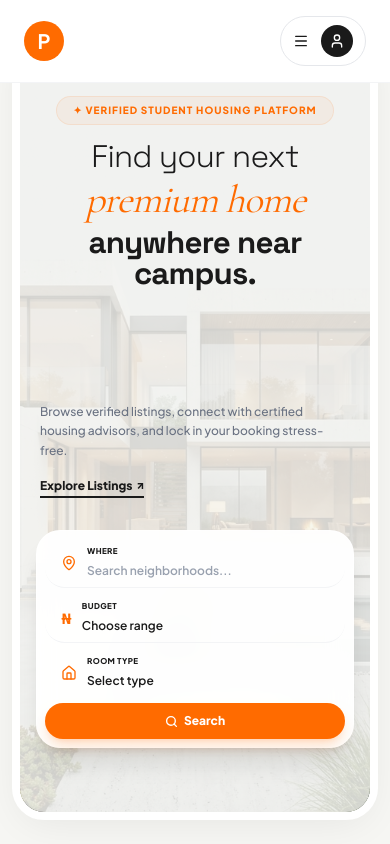
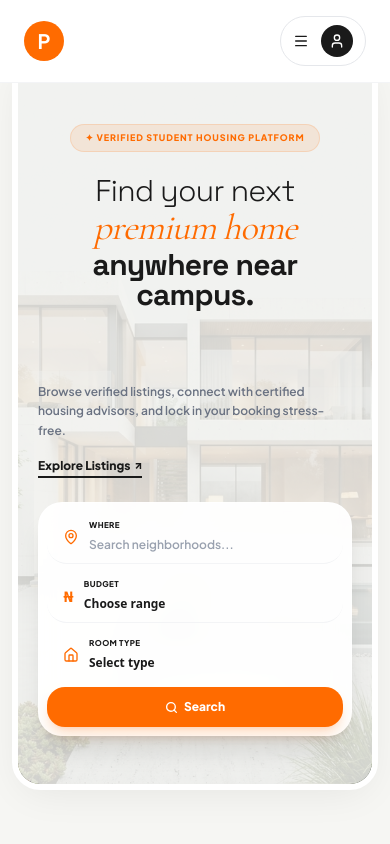
Before and after one commit to muwagunprecious/prof-consult-, a Next.js app: page / in a window 390 px wide. Shown: the top 844 px of the page. Built offline with nearby package versions, Linux system fonts and the light colour scheme; no server answers; the database is empty.

Commit message:
feat: enhance hero layout responsiveness with Tailwind font sizes and responsive card boundaries

```diff
--- a/src/components/sections/Hero.tsx
+++ b/src/components/sections/Hero.tsx
@@ -6,11 +6,11 @@ import Link from "next/link";
 
 const Hero = () => {
   return (
-    <section className="relative bg-[#F6F6F3] p-3 sm:p-6 md:p-8 min-h-screen flex items-center justify-center">
+    <section className="relative bg-[#F6F6F3] p-3 sm:p-5 md:p-8 min-h-screen flex items-center justify-center">
 
       {/* Outer framed container with the house image as the background */}
       <div
-        className="relative w-full max-w-7xl bg-[#F6F6F3] rounded-[32px] sm:rounded-[48px] border-[8px] sm:border-[20px] border-white shadow-premium overflow-hidden px-4 sm:px-8 md:px-12 pt-16 pb-16 md:pb-20 flex flex-col items-center justify-between min-h-[85vh]"
+        className="relative w-full max-w-7xl bg-[#F6F6F3] rounded-[28px] sm:rounded-[40px] md:rounded-[48px] border-[6px] sm:border-[12px] md:border-[20px] border-white shadow-premium overflow-hidden px-4 sm:px-6 md:px-12 pt-16 pb-12 md:pb-16 flex flex-col items-center justify-between min-h-[80vh] sm:min-h-[85vh]"
         style={{
           backgroundImage: "url('/modern_villa.png')",
           backgroundSize: "cover",
@@ -21,32 +21,33 @@ const Hero = () => {
         <div className="absolute inset-0 bg-[#F6F6F3]/85 sm:bg-[#F6F6F3]/80 z-0" />
 
         {/* 1. Top Badges & Tagline */}
-        <div className="relative z-10 flex flex-col items-center mb-4">
+        <div className="relative z-10 flex flex-col items-center mb-6">
           <motion.span
             initial={{ opacity: 0, y: -10 }}
             animate={{ opacity: 1, y: 0 }}
-            className="text-[10px] font-black uppercase tracking-widest text-[#FF6B00] bg-brand-orange/5 px-4 py-1.5 rounded-full border border-brand-orange/10"
+            className="text-[9px] sm:text-[10px] font-black uppercase tracking-widest text-[#FF6B00] bg-[#FF6B00]/10 px-3.5 py-1.5 rounded-full border border-[#FF6B00]/15"
           >
             ✦ Verified Student Housing Platform
           </motion.span>
         </div>
 
         {/* 2. Central Title Typographic Layout (Space Grotesk & Cormorant Garamond) */}
-        <div className="relative w-full text-center z-10 flex flex-col items-center mb-16">
+        {/* Use clamped responsive font sizing to ensure beautiful scaling on mobile, tablet, and widescreen */}
+        <div className="relative w-full text-center z-10 flex flex-col items-center mb-10 max-w-5xl px-2">
           <motion.h1
-            initial={{ opacity: 0, y: 25 }}
+            initial={{ opacity: 0, y: 20 }}
             animate={{ opacity: 1, y: 0 }}
             transition={{ duration: 0.8 }}
-            className="text-[8vw] sm:text-[5vw] font-stylish-sans font-light tracking-tight text-brand-charcoal leading-none mb-2 select-none"
+            className="text-3xl sm:text-5xl md:text-6xl lg:text-7xl font-stylish-sans font-light tracking-tight text-brand-charcoal leading-none mb-1 sm:mb-2 select-none"
           >
             Find your next
           </motion.h1>
 
           <motion.h1
-            initial={{ opacity: 0, x: -30 }}
+            initial={{ opacity: 0, x: -20 }}
             animate={{ opacity: 1, x: 0 }}
-            transition={{ duration: 0.9, delay: 0.15 }}
-            className="text-[10vw] sm:text-[5.5vw] font-editorial italic tracking-tight text-[#FF6B00] leading-none mb-2 sm:pl-[15%] select-none"
+            transition={{ duration: 0.9, delay: 0.1 }}
+            className="text-4xl sm:text-6xl md:text-7xl lg:text-8xl font-editorial italic tracking-tight text-[#FF6B00] leading-none mb-1 sm:mb-2 sm:pl-[20%] select-none"
           >
             premium home
           </motion.h1>
@@ -54,21 +55,21 @@ const Hero = () => {
           <motion.h1
             initial={{ opacity: 0, y: 20 }}
             animate={{ opacity: 1, y: 0 }}
-            transition={{ duration: 0.8, delay: 0.3 }}
-            className="text-[8vw] sm:text-[4.5vw] font-stylish-sans font-bold tracking-tight text-[#1A1A1A] leading-none select-none"
+            transition={{ duration: 0.8, delay: 0.2 }}
+            className="text-3xl sm:text-5xl md:text-6xl lg:text-7xl font-stylish-sans font-bold tracking-tight text-brand-charcoal leading-none select-none"
           >
             anywhere near campus.
           </motion.h1>
         </div>
 
-        {/* 3. Floating Stats Cards - Positioned dynamically on the left/right sides overlaying the background */}
-        <div className="absolute inset-0 pointer-events-none z-10 hidden lg:block">
+        {/* 3. Floating Stats Cards - Only visible on wide viewports (xl+) to prevent clashing/overlapping with title text */}
+        <div className="absolute inset-0 pointer-events-none z-10 hidden xl:block">
           {/* Floating Card: Trust Stats (Left) */}
           <motion.div
             initial={{ opacity: 0, x: -30 }}
             animate={{ opacity: 1, x: 0 }}
-            transition={{ duration: 0.8, delay: 0.5 }}
-            className="absolute left-16 top-1/2 -translate-y-1/2 bg-white/95 backdrop-blur-md px-5 py-4 rounded-[20px] shadow-xl border border-white/40 flex-col gap-1 w-52 text-left pointer-events-auto"
+            transition={{ duration: 0.8, delay: 0.4 }}
+            className="absolute left-10 lg:left-16 top-1/2 -translate-y-1/2 bg-white/95 backdrop-blur-md px-5 py-4 rounded-[20px] shadow-xl border border-white/40 flex-col gap-1 w-52 text-left pointer-events-auto"
           >
             <span className="text-2xl font-black text-[#1A1A1A]">+1,200</span>
             <span className="text-[10px] text-gray-500 font-medium leading-relaxed">
@@ -85,8 +86,8 @@ const Hero = () => {
           <motion.div
             initial={{ opacity: 0, x: 30 }}
             animate={{ opacity: 1, x: 0 }}
-            transition={{ duration: 0.8, delay: 0.6 }}
-            className="absolute right-16 top-1/2 -translate-y-1/2 bg-white/95 backdrop-blur-md px-5 py-4 rounded-[20px] shadow-xl border border-white/40 flex-col gap-1 w-56 text-left pointer-events-auto"
+            transition={{ duration: 0.8, delay: 0.5 }}
+            className="absolute right-10 lg:right-16 top-1/2 -translate-y-1/2 bg-white/95 backdrop-blur-md px-5 py-4 rounded-[20px] shadow-xl border border-white/40 flex-col gap-1 w-56 text-left pointer-events-auto"
           >
             <div className="flex justify-between items-center mb-2">
               <span className="text-[9px] font-bold text-gray-400 uppercase tracking-widest">Advisor Match</span>
@@ -100,11 +101,12 @@ const Hero = () => {
         </div>
 
         {/* 4. Bottom Area: Subtext & Search Bar layout */}
-        <div className="w-full grid grid-cols-1 lg:grid-cols-12 gap-8 items-center z-10 mt-12">
+        {/* Responsive grid that stacks neatly on mobile/tablet and renders as 12-cols on desktop */}
+        <div className="w-full grid grid-cols-1 lg:grid-cols-12 gap-6 lg:gap-8 items-center z-10 mt-8 sm:mt-12 px-1">
 
           {/* Subtext and link block (Left 4 cols) */}
-          <div className="lg:col-span-4 text-left px-1">
-            <p className="text-xs sm:text-sm text-gray-500 font-medium leading-relaxed mb-3">
+          <div className="lg:col-span-4 text-left">
+            <p className="text-xs sm:text-sm text-gray-500 font-semibold leading-relaxed mb-3">
               Browse verified listings, connect with certified housing advisors, and lock in your booking stress-free.
             </p>
             <Link href="/listings" className="inline-flex items-center gap-1 text-brand-charcoal font-black text-xs border-b-2 border-brand-charcoal pb-0.5 hover:text-brand-orange hover:border-brand-orange transition-colors">
@@ -117,7 +119,7 @@ const Hero = () => {
           <div className="lg:col-span-8 bg-white/95 backdrop-blur-md p-2 rounded-[24px] shadow-xl border border-white/40 hover:shadow-2xl transition-all duration-300">
             <div className="flex flex-col sm:flex-row items-center gap-1.5">
               {/* Where */}
-              <div className="flex-1 flex items-center px-4 gap-2.5 w-full border-b sm:border-b-0 sm:border-r border-gray-100 py-1.5 text-left cursor-pointer hover:bg-gray-50/50 rounded-xl transition-colors">
+              <div className="flex-1 flex items-center px-4 gap-2.5 w-full border-b sm:border-b-0 sm:border-r border-gray-100 py-2 sm:py-1.5 text-left cursor-pointer hover:bg-gray-50/50 rounded-xl transition-colors">
                 <MapPin className="text-[#FF6B00] shrink-0" size={16} />
                 <div className="flex-1">
                   <span className="block text-[8px] font-black uppercase tracking-wider text-[#1A1A1A]">Where</span>
@@ -130,11 +132,11 @@ const Hero = () => {
               </div>
 
               {/* Budget */}
-              <div className="flex-1 flex items-center px-4 gap-2.5 w-full border-b sm:border-b-0 sm:border-r border-gray-100 py-1.5 text-left cursor-pointer hover:bg-gray-50/50 rounded-xl transition-colors">
+              <div className="flex-1 flex items-center px-4 gap-2.5 w-full border-b sm:border-b-0 sm:border-r border-gray-100 py-2 sm:py-1.5 text-left cursor-pointer hover:bg-gray-50/50 rounded-xl transition-colors">
                 <span className="text-[#FF6B00] font-black text-sm shrink-0 leading-none">₦</span>
                 <div className="flex-1">
                   <span className="block text-[8px] font-black uppercase tracking-wider text-brand-charcoal">Budget</span>
-                  <select className="bg-transparent border-none focus:ring-0 w-full text-brand-charcoal text-xs outline-none appearance-none font-semibold p-0 mt-0.5 cursor-pointer">
+                  <select className="bg-transparent border-none focus:ring-0 w-full text-brand-charcoal text-xs outline-none appearance-none font-semibold p-0 mt-0.5 cursor-pointer font-sans">
                     <option value="">Choose range</option>
                     <option value="50k-100k">₦50k - ₦100k</option>
                     <option value="100k-200k">₦100k - ₦200k</option>
@@ -144,11 +146,11 @@ const Hero = () => {
               </div>
 
               {/* Room Type */}
-              <div className="flex-1 flex items-center px-4 gap-2.5 w-full py-1.5 text-left cursor-pointer hover:bg-gray-50/50 rounded-xl transition-colors">
+              <div className="flex-1 flex items-center px-4 gap-2.5 w-full py-2 sm:py-1.5 text-left cursor-pointer hover:bg-gray-50/50 rounded-xl transition-colors">
                 <HomeIcon className="text-[#FF6B00] shrink-0" size={16} />
                 <div className="flex-1">
                   <span className="block text-[8px] font-black uppercase tracking-wider text-brand-charcoal">Room Type</span>
-                  <select className="bg-transparent border-none focus:ring-0 w-full text-[#1A1A1A] text-xs outline-none appearance-none font-semibold p-0 mt-0.5 cursor-pointer">
+                  <select className="bg-transparent border-none focus:ring-0 w-full text-[#1A1A1A] text-xs outline-none appearance-none font-semibold p-0 mt-0.5 cursor-pointer font-sans">
                     <option value="">Select type</option>
                     <option value="studio">Studio</option>
                     <option value="ensuite">En-suite</option>
@@ -159,7 +161,7 @@ const Hero = () => {
 
               {/* Search button */}
               <Link href="/listings" className="w-full sm:w-auto shrink-0">
-                <button className="bg-brand-orange hover:bg-brand-orange-light text-white w-full sm:w-auto px-5 py-2.5 rounded-[18px] font-black text-xs flex items-center justify-center gap-1.5 shadow-lg shadow-brand-orange/20 transition-all cursor-pointer">
+                <button className="bg-brand-orange hover:bg-brand-orange-light text-white w-full sm:w-auto px-5 py-3 rounded-[18px] font-black text-xs flex items-center justify-center gap-1.5 shadow-lg shadow-brand-orange/20 transition-all cursor-pointer">
                   <Search size={13} strokeWidth={2.5} />
                   <span>Search</span>
                 </button>
```
